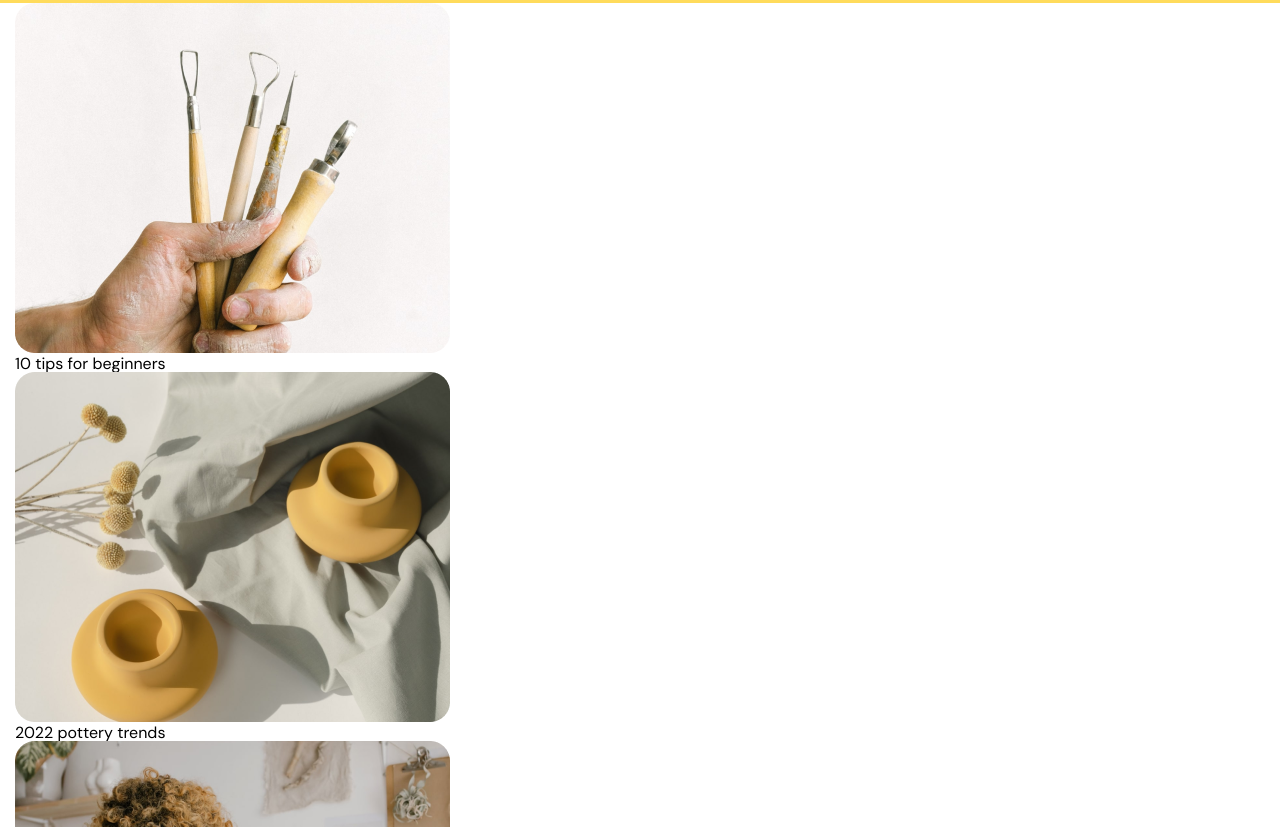
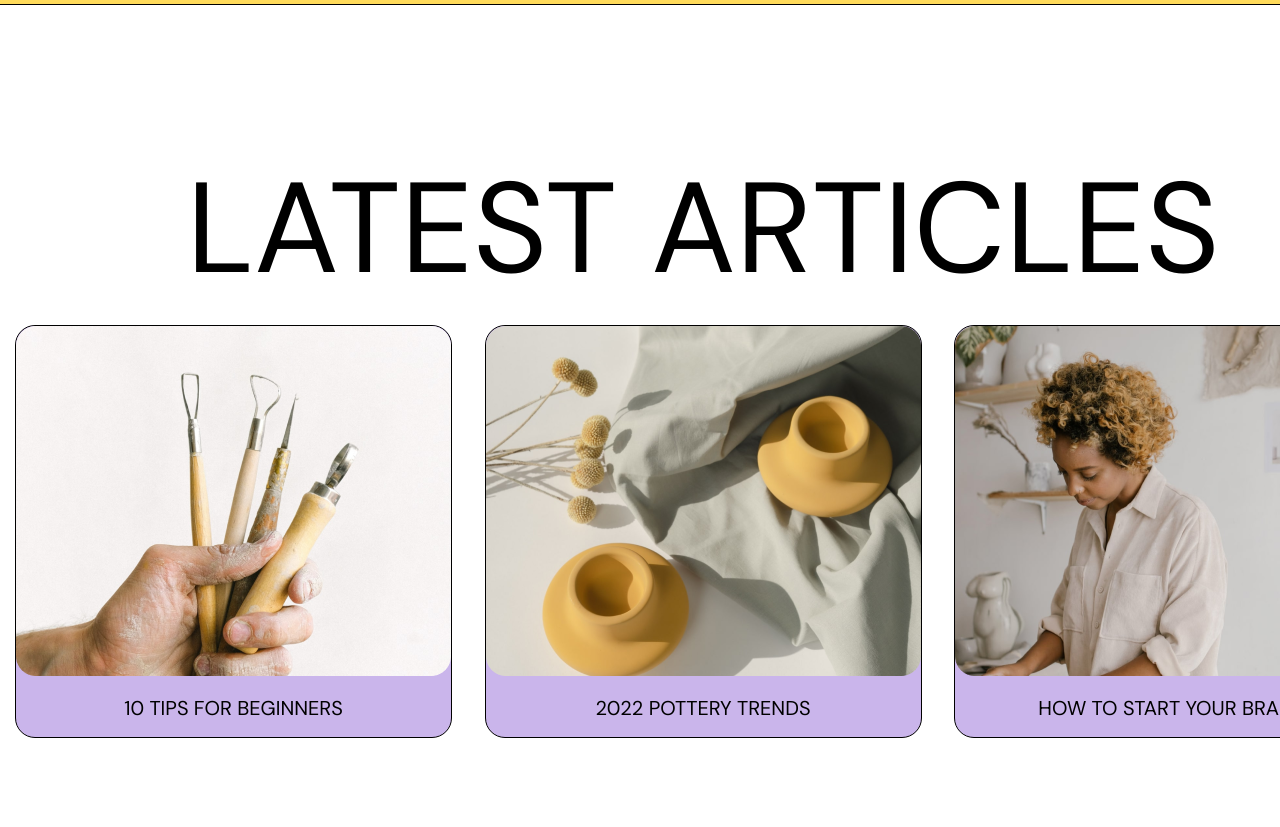
Before and after one commit to balloon383/landing_studio_polly, a website: page app/index.html in a window 1280 px wide. Shown: the part 4853-5680 px from the top of the page. Drawn offline with Linux system fonts and the light colour scheme.

Commit message:
styled articles container

```diff
--- a/app/index.html
+++ b/app/index.html
@@ -236,7 +236,9 @@
 			</section>
 		</section>
 		<section class="articles__box">
-			<section class="content__container articles__container">
+			<section class="content__container ">
+				<h2 class="articles__header">latest articles</h2>
+				<section class="articles__container">
 					<div class="articles__card">
 						<img src="./images/tips.png" alt="articles image">
 						<p class="articles__text">10 tips for beginners</p>
@@ -249,6 +251,7 @@
 						<img src="./images/brand.png" alt="articles image">
 						<p class="articles__text">How to start your brand</p>
 					</div>
+				</section>
 			</section>
 		</section>
 		<section class="contact__box">
--- a/app/scss/style.scss
+++ b/app/scss/style.scss
@@ -502,6 +502,8 @@ svg{
     &__box {
         background-color: $yellow-bg;
         padding: 75px 0px;
+        border-bottom: 1px solid black;
+        border-top: 1px solid black;
     }
 
     // .responses__container
@@ -543,19 +545,41 @@ svg{
 
     // .articles__box
 
-    &__box {}
+    &__box {
+        padding: 160px 0px;
+    }
 
     // .articles__container
 
-    &__container {}
-
+    &__container {
+        display: flex;
+        justify-content: space-between;
+        align-items: center;
+    }
+    &__header{
+        font-size: 128px;
+        line-height: 128px;
+        text-transform: uppercase;
+        margin-bottom: 32px;
+        text-align: center;
+    }
     // .articles__card
 
-    &__card {}
+    &__card {
+        background-color: $violet-bg;
+        border-radius: 20px;
+        border: 1px solid black;
+    }
 
     // .articles__text
 
-    &__text {}
+    &__text {
+        text-align: center;
+        text-transform: uppercase;
+        font-size: 20px;
+        line-height: 22px;
+        padding: 18px;
+    }
 }
 
 .contact {
```
Also changed, not shown: app/css/style.min.css. Lines whose indentation alone changed are shown as unchanged.
